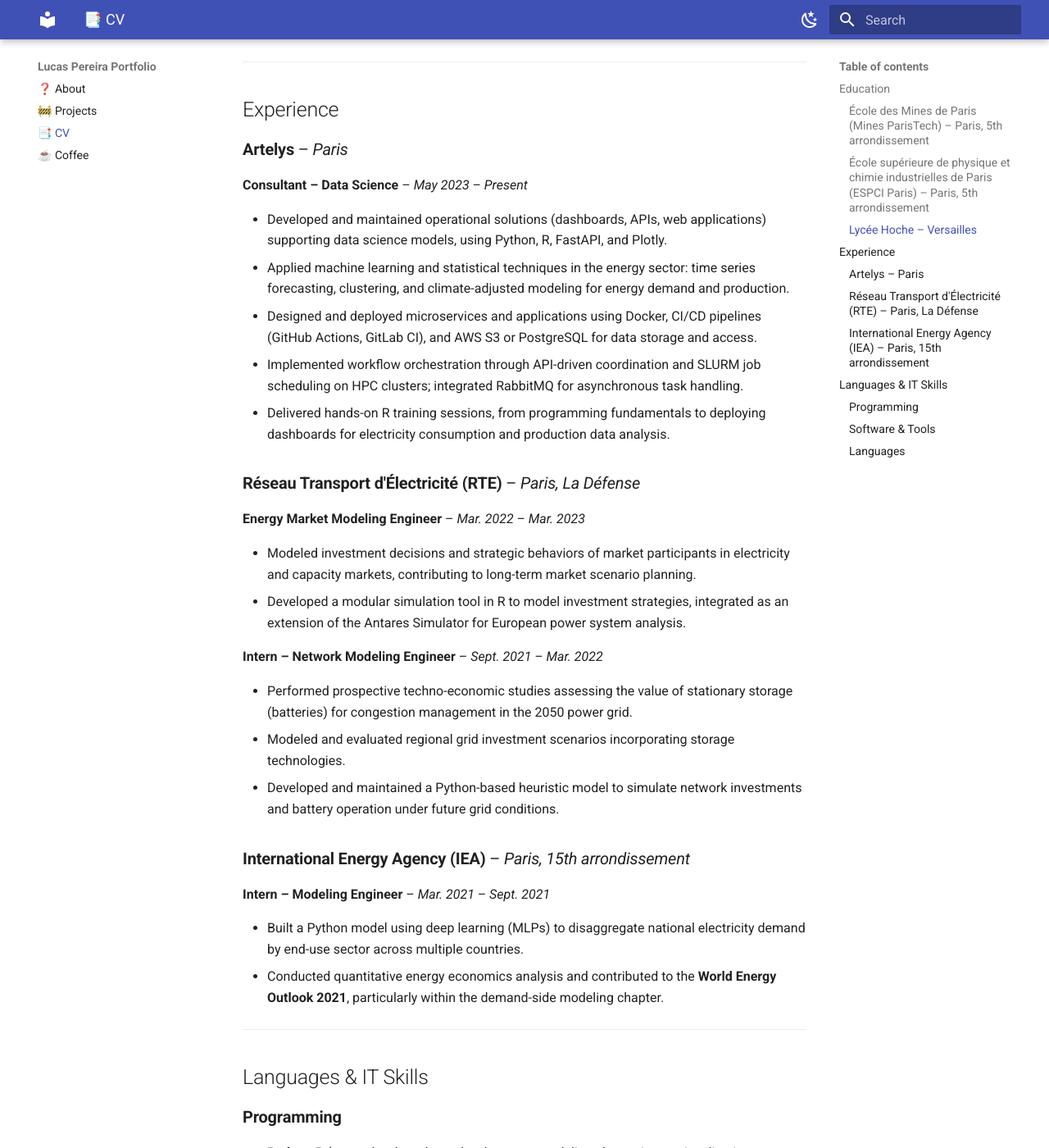
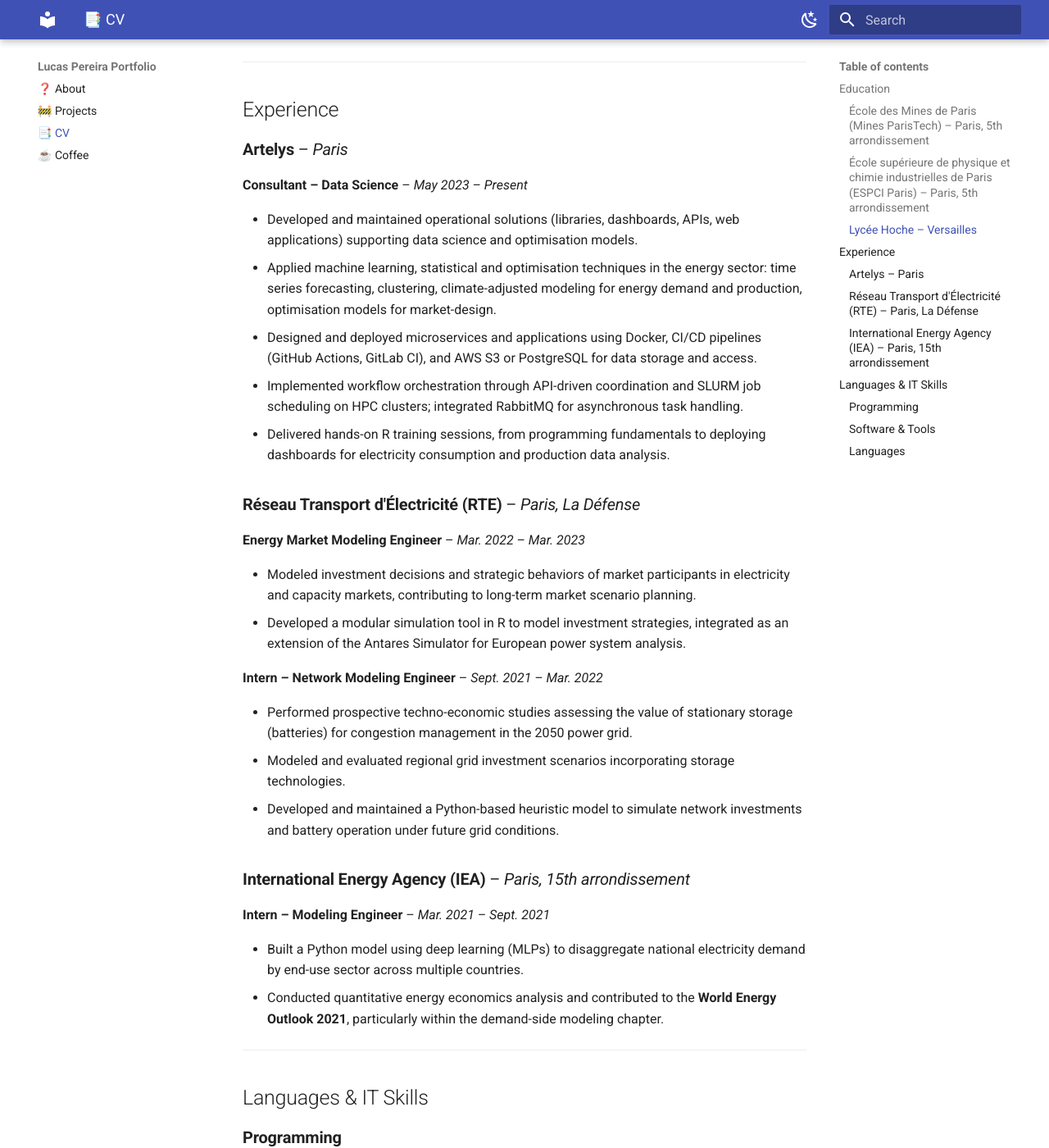
Before and after one commit to lucarammel/lucarammel.github.io, an MkDocs documentation site: the page built from docs/cv.md, in a window 1280 px wide and 1400 px high, scrolled down 707 px. Shown: the whole window at 82% size. Built offline with MkDocs 1.6.1 and Material for MkDocs 9.7.7, drawn with Linux system fonts in a browser that asks for light colours.

```diff
--- a/docs/cv.md
+++ b/docs/cv.md
@@ -31,8 +31,8 @@
 
 **Consultant – Data Science** – *May 2023 – Present*
 
-- Developed and maintained operational solutions (dashboards, APIs, web applications) supporting data science models, using Python, R, FastAPI, and Plotly.
-- Applied machine learning and statistical techniques in the energy sector: time series forecasting, clustering, and climate-adjusted modeling for energy demand and production.
+- Developed and maintained operational solutions (libraries, dashboards, APIs, web applications) supporting data science and optimisation models.
+- Applied machine learning, statistical and optimisation techniques in the energy sector: time series forecasting, clustering, climate-adjusted modeling for energy demand and production, optimisation models for market-design.
 - Designed and deployed microservices and applications using Docker, CI/CD pipelines (GitHub Actions, GitLab CI), and AWS S3 or PostgreSQL for data storage and access.
 - Implemented workflow orchestration through API-driven coordination and SLURM job scheduling on HPC clusters; integrated RabbitMQ for asynchronous task handling.
 - Delivered hands-on R training sessions, from programming fundamentals to deploying dashboards for electricity consumption and production data analysis.
--- a/docs/stylesheets/extra.css
+++ b/docs/stylesheets/extra.css
@@ -1,8 +1,8 @@
 .rounded-photo {
     display: block;
     margin: 20px auto;
-    width: 200px;  /* Adjust size as needed */
-    height: 200px; /* Make sure width and height are equal for a perfect circle */
+    width: 240px;  /* Adjust size as needed */
+    height: 240px; /* Make sure width and height are equal for a perfect circle */
     border-radius: 50%; /* Makes the image round */
     object-fit: cover;  /* Ensures the image covers the rounded area */
     box-shadow: 0 0 10px rgba(0, 0, 0, 0); /* Optional shadow */
```
Also changed, not shown: docs/index.md (+1 -1 lines), docs/images/09336ADA-85D1-45EF-A4EC-20DAA51AA02C_1_105_c.jpeg (deleted), 2 other files.
